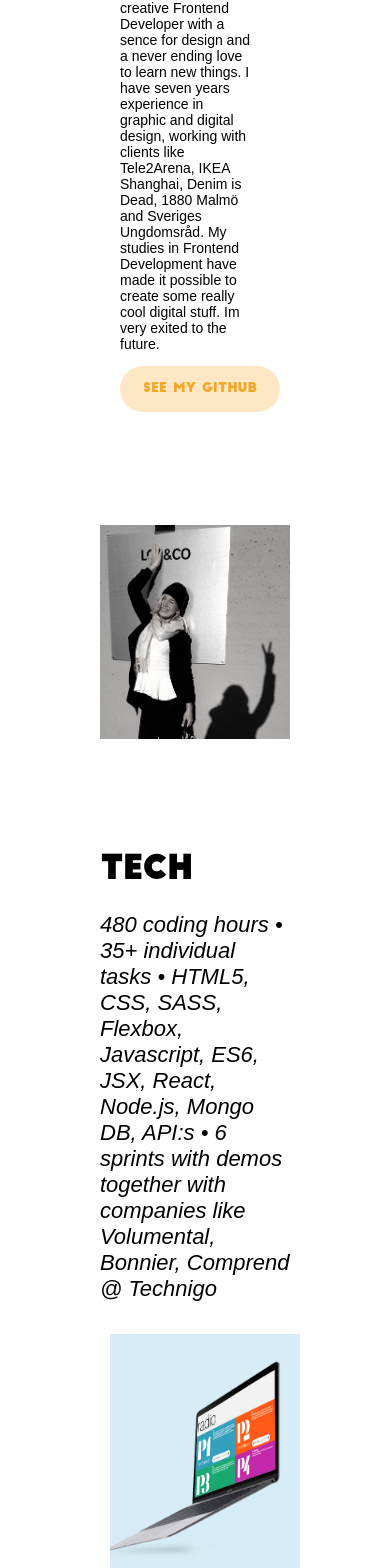
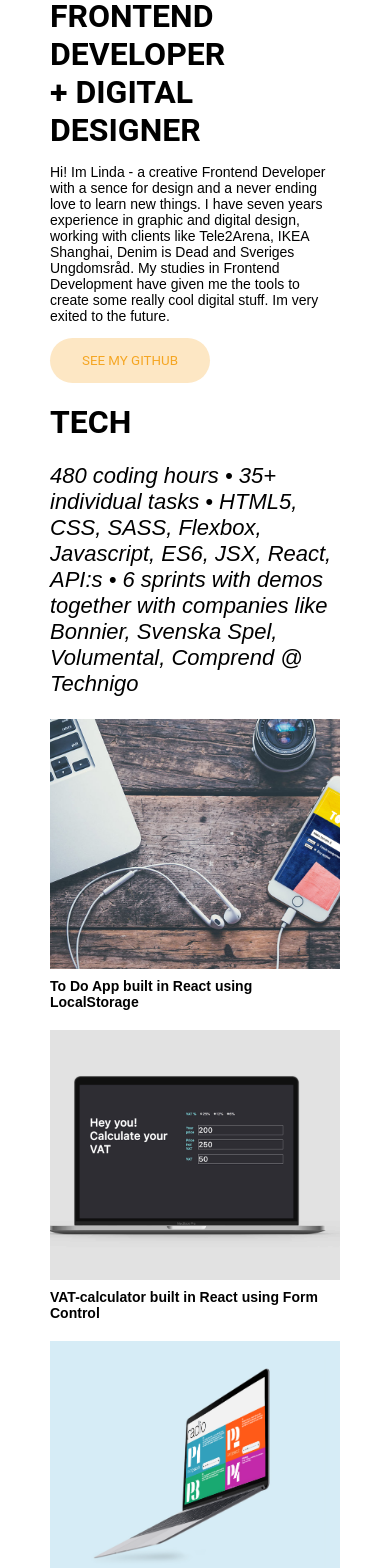
Before and after one commit to LindaOlander/portfolio, a React (Create React App) app: page /#/ in a window 390 px wide. Shown: the part 378-1946 px from the top of the page. Built offline with nearby package versions, Linux system fonts and the light colour scheme.

Commit message:
Added DesignsBox

```diff
--- a/public/index.html
+++ b/public/index.html
@@ -2,10 +2,10 @@
 <html>
   <head>
     <meta charset="utf-8" />
-    <title>Technigo React App</title>
+    <meta name="viewport" content="width=device-width, initial-scale=1.0">
+    <title>Linda Olander - Portfolio</title>
   </head>
   <body>
-    <!-- This element is used in src/index.js to render the react root into -->
     <div id="root"></div>
   </body>
 </html>
--- a/src/cases.json
+++ b/src/cases.json
@@ -1,17 +1,39 @@
 {
 	"cases": [{
 			"id": "1",
+			"name": "To Do App built in React using LocalStorage",
+			"image": "./images/todo.jpg",
+			"code": ["React", "HTML5", "CSS3", "Javascript ES6"],
+			"toolbox": ["Atom", "GitHub"],
+			"more": [""],
+			"live": "https://lindaolander.github.io/todo/",
+			"github": "https://github.com/LindaOlander/todo",
+			"description": "This To Do App is built in React based on a form that handles state changes. The App let you create, remove and mark your to do item as completed, and uses local storage to save state to it remains when you update the browser."
+		},
+		{
+			"id": "2",
+			"name": "VAT-calculator built in React using Form Control",
+			"image": "./images/vatcalc.jpg",
+			"code": ["React", "HTML5", "CSS3", "Javascript"],
+			"toolbox": ["Atom", "React Form", "GitHub"],
+			"more": [""],
+			"live": "https://lindaolander.github.io/vat-calculator/",
+			"github": "https://github.com/LindaOlander/vat-calculator",
+			"description": "As a previous freelancer, this calculator is really useful! Built in React, using create controlled input components which both use, and update its state when writing a number in one of the input fields."
+		},
+		{
+			"id": "3",
 			"name": "Radio Player built in React using Sveriges Radio API",
 			"image": "./images/radioplayer.jpg",
 			"code": ["React", "HTML5", "CSS3", "Javascript ES6"],
 			"toolbox": ["Atom", "Postman", "Sveriges Radio API", "GitHub"],
 			"more": [""],
-			"live": "",
-			"github": "https://github.com/LindaOlander?tab=repositories",
+			"live": "https://lindaolander.github.io/radio-player/",
+			"github": "https://github.com/LindaOlander/radio-player",
 			"description": "In this Radio Player App I used the Sveriges Radio API to fetch information about the radio channels and fetch playable audio stream urls. Using React fetch()-method I got a JSON from the Sveriges Radio API and render a list of channels with playable streams, showing the station name, image, and colour keys."
 		},
 		{
-			"id": "2",
+			"id": "4",
 			"name": "Flight Search Form built in React using SASS",
 			"image": "./images/flightform.jpg",
 			"code": ["React", "HTML5", "SASS"],
@@ -22,68 +44,57 @@
 			"description": "This Flight Form is inspired of the Norweigian flight booking form built in React using SASS for styling. I've used @mixin, which lets me group CSS declarations to reuse throughout the site, and nesting to make the code clean."
 		},
 		{
-			"id": "3",
-			"name": "VAT-calculator built in React using Form Control",
-			"image": "./images/vatcalc.jpg",
-			"code": ["React", "HTML5", "CSS3", "Javascript"],
-			"toolbox": ["Atom", "React Form", "GitHub"],
-			"more": [""],
-			"live": "",
-			"github": "https://github.com/LindaOlander?tab=repositories",
-			"description": "As a previous freelancer, this calculator is really useful! Built in React, using create controlled input components which both use, and update its state when writing a number in one of the input fields."
-		},
-		{
-			"id": "4",
+			"id": "5",
 			"name": "Clock App built in React using Local State",
 			"image": "./images/clock.jpg",
 			"code": ["React", "HTML5", "CSS3", "Javascript"],
 			"toolbox": ["Atom", "Slack", "Trello", "GitHub"],
 			"more": [""],
-			"live": "",
-			"github": "https://github.com/LindaOlander?tab=repositories",
+			"live": "https://lindaolander.github.io/clock/",
+			"github": "https://github.com/LindaOlander/clock",
 			"description": "This Clock App is built in React and is also a very useful one, using a couple of React methods. I've used Local State to Class to make it show current time, and Lifecycle Methods to make the clock pause and start."
 		},
 		{
-			"id": "5",
+			"id": "6",
 			"name": "Weather Chrome Extension built in Javascript using Open Weather API",
 			"image": "./images/weather.jpg",
 			"code": ["HTML5", "CSS3", "Javascript"],
 			"toolbox": ["Atom", "Postman", "Open Weather API", "GitHub"],
 			"more": [""],
-			"live": "",
+			"live": "#",
 			"github": "https://github.com/LindaOlander?tab=repositories",
 			"description": "This Weather Chrome Extension is using an Open Weather API to show todays weather and temperature in three cities of Sweden. The background is changing depending on temperature using Javascript functions like conditional statements and getElementbyID. Added as a Chrome Extension in browser."
 		},
 		{
-			"id": "6",
+			"id": "7",
 			"name": "Career Site built i React using multible API. Client: Comprend.",
 			"image": "./images/comprend.jpg",
 			"code": ["React", "React Router", "HTML5", "CSS3", "Javascript", "API:s"],
 			"toolbox": ["Atom", "Postman", "API", "Slack", "Trello", "GitHub"],
 			"more": [""],
-			"live": "",
+			"live": "#",
 			"github": "https://github.com/LindaOlander?tab=repositories",
 			"description": "Team Project. The task was to build a new career site for Comprend, using their internal career API. The site was built to be an integrated part of their current web page and follows provided wireframes and guidelines. Our Career Site includes a Landing Page with static information and an Instagram feed, a Job listing Page which lists the jobs and department and has a filtering function, and a Job Details Page which prints the details about the job from the API. We used React Router to navigate between the pages."
 		},
 		{
-			"id": "7",
+			"id": "8",
 			"name": "News Site built in Javascript using Google News API. Client: Bonnier News.",
 			"image": "./images/lifestyle.jpg",
 			"code": ["React", "HTML5", "CSS3", "Javascript"],
 			"toolbox": ["Atom", "Postman", "Google News API", "Slack", "Trello", "GitHub"],
 			"more": [""],
-			"live": "",
+			"live": "#",
 			"github": "https://github.com/LindaOlander?tab=repositories",
 			"description": "Team Project. The task was to built a online News Site for Lifestyle, one of the Bonnier News brands. The main focus was on fetching, filtering and handling the Google News API, and the page includes a grid that lists all articles, load more function, read more function, a responsive grid and has a fallback solution for when content is missing from the API."
 		},
 		{
-			"id": "8",
+			"id": "9",
 			"name": "One-pager in HTML5 and CSS3 using flexbox. Client: Volumental.",
 			"image": "./images/volumental.jpg",
 			"code": ["HTML5", "CSS3", "Javascript"],
 			"toolbox": ["Atom", "Flexbox", "GitHub", "Slack", "Trello"],
 			"more": [""],
-			"live": "",
+			"live": "#",
 			"github": "https://github.com/LindaOlander?tab=repositories",
 			"description": "Team Project. The task was to built a stand alone page for the Volumental website dedicated to Balance, one of their customers. The page includes responsive header, hero background image, grid and a footer with Javascript drop down function."
 		}
--- a/src/components/AboutBox/AboutBox.js
+++ b/src/components/AboutBox/AboutBox.js
@@ -13,8 +13,8 @@ class AboutBox extends React.Component {
           <h2>Linda Olander</h2>
           <h1>Frontend Developer <br /> + Digital Designer</h1>
           <p>Hi! Im Linda - a creative Frontend Developer with a sence for design and a never ending love to learn new things.
-            I have seven years experience in graphic and digital design, working with clients like Tele2Arena, IKEA Shanghai, Denim is Dead, 1880 Malmö and Sveriges Ungdomsråd.
-            My studies in Frontend Development have made it possible to create some really cool digital stuff. Im very exited to the future.
+            I have seven years experience in graphic and digital design, working with clients like Tele2Arena, IKEA Shanghai, Denim is Dead and Sveriges Ungdomsråd.
+            My studies in Frontend Development have given me the tools to create some really cool digital stuff. Im very exited to the future.
           </p>
           <GithubButton />
         </div>
--- /dev/null
+++ b/src/components/DesignsBox/DesignsBox.js
@@ -0,0 +1,15 @@
+import React from "react"
+
+class DesignsBox extends React.Component {
+
+  render() {
+    return (
+      <div className="designsBox">
+        <h1>Design</h1>
+      </div>
+    )
+  }
+
+}
+
+export default DesignsBox
--- a/src/components/ProjectsBox/ProjectsBox.js
+++ b/src/components/ProjectsBox/ProjectsBox.js
@@ -6,7 +6,7 @@ class ProjectsBox extends React.Component {
     return (
       <div className="projectsBox">
         <h1>Tech</h1>
-        <h3>480 coding hours • 35+ individual tasks • HTML5, CSS, SASS, Flexbox, Javascript, ES6, JSX, React, Node.js, Mongo DB, API:s • 6 sprints with demos together with companies like Volumental, Bonnier, Comprend @ Technigo</h3>
+        <h3>480 coding hours • 35+ individual tasks • HTML5, CSS, SASS, Flexbox, Javascript, ES6, JSX, React, API:s • 6 sprints with demos together with companies like Bonnier, Svenska Spel, Volumental, Comprend @ Technigo</h3>
       </div>
     )
   }
--- a/src/components/SkillBox/SkillBox.js
+++ b/src/components/SkillBox/SkillBox.js
@@ -17,7 +17,7 @@ class SkillBox extends React.Component {
               <li>React</li>
               <li>SASS</li>
               <li>GitHub</li>
-              <li><i>Upcoming:</i> CSS-grid</li>
+              <li><i>Upcoming:</i> Node.js, CSS-grid</li>
             </ul>
           </div>
 
--- a/src/components/StartPage.js
+++ b/src/components/StartPage.js
@@ -8,6 +8,7 @@ import StudiesBox from "./StudiesBox/StudiesBox"
 import WorkBox from "./WorkBox/WorkBox"
 import LinkedInButton from "./Buttons/LinkedInButton"
 import ProjectsBox from "./ProjectsBox/ProjectsBox"
+import DesignsBox from "./DesignsBox/DesignsBox"
 import CaseBox from "./CaseBox/CaseBox"
 import Case from "./Case"
 import casesJson from "../cases.json"
@@ -28,7 +29,7 @@ class StartPage extends React.Component {
                 image={product.image}
                 id={product.id} />)}
           </div>
-
+          <DesignsBox />
           <SkillBox />
           <StudiesBox />
           <WorkBox />
--- a/src/index.css
+++ b/src/index.css
@@ -3,7 +3,7 @@
   src: url(/fonts/BIGJOHN.otf);
 }
 
-@import url('https://fonts.googleapis.com/css?family=Nunito:200i,300,700');
+@import url('https://fonts.googleapis.com/css?family=Nunito:200i,300,700|Roboto:900');
 
 body {
   margin: 0;
@@ -276,7 +276,7 @@ ul {
 @media screen and (max-width: 900px) {
 
   .PageContainer {
-    margin: 50px 100px;
+    margin: 50px 50px;
   }
 
   .CaseBox {
@@ -297,16 +297,24 @@ ul {
   }
 
   .aboutBox {
-    flex-direction: column-reverse;
+    /* flex-direction: column-reverse; */
     /* flex-wrap: wrap-reverse; */
+    flex-direction: column;
     width: 100%;
     margin-bottom: 0;
   }
 
+  .aboutBoxText {
+    flex-direction: row;
+    width: 100%;
+    margin: 0;
+    padding: 0;
+  }
+
   .aboutBoxImage {
     width: 100%;
-    height: 400px;
     padding: 0;
+    margin-bottom: 20px;
     display: flex;
     align-items: center;
   }
@@ -316,4 +324,17 @@ ul {
     margin-right: auto;
   }
 
+  .caseBox {
+    padding: 0;
+    margin: 0;
+  }
+
+  .caseTitle {
+    margin-bottom: 20px;
+  }
+
+  h1, h4, button {
+    font-family: 'Roboto', sans-serif;
+  }
+
 }
```
Also changed, not shown: public/images/todo.jpg (added).
